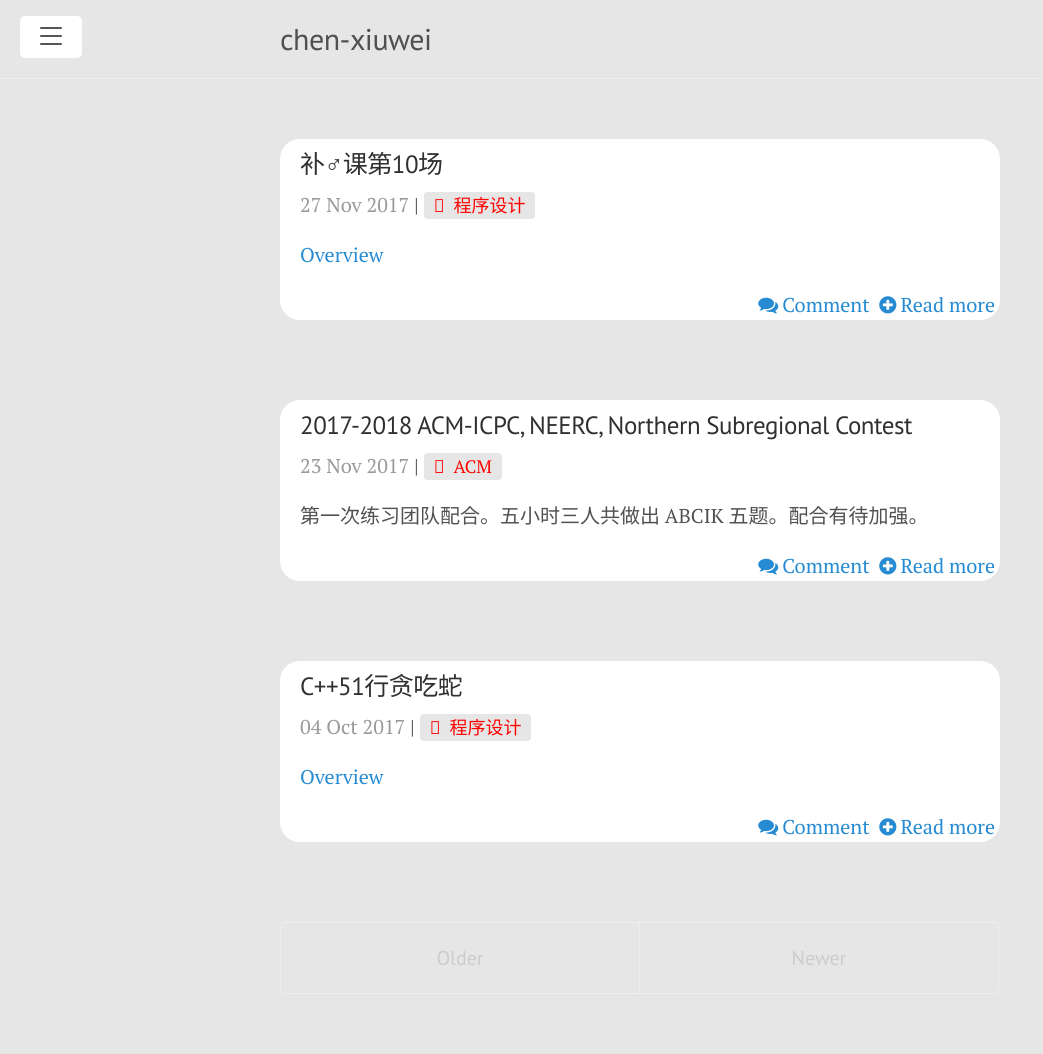
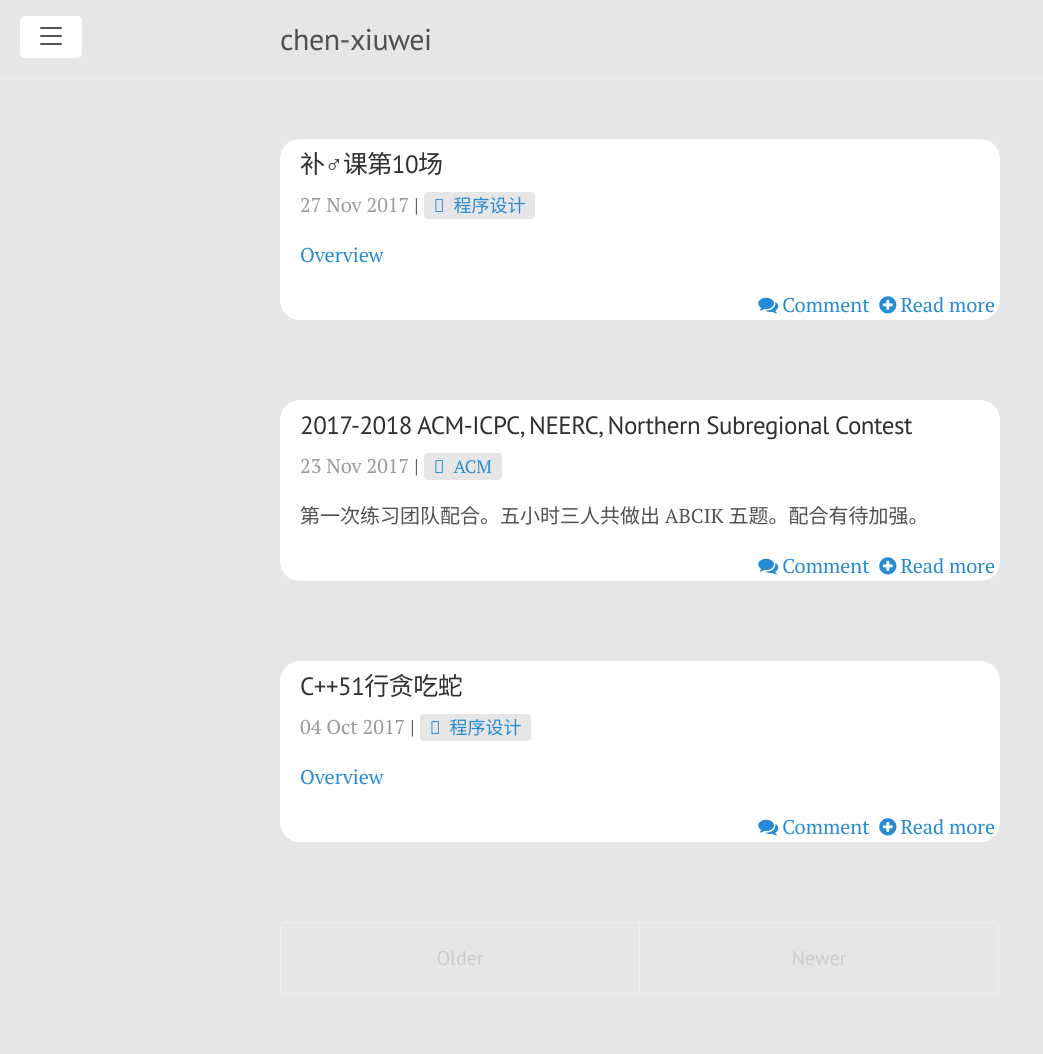
Before and after one commit to chen-xw/chen-xw.github.io, a Jekyll site: the page built from blog/index.html, in a window 1280 px wide. Shown: the whole page, without its empty margins (0-1043 px from the left). Built offline with Jekyll 4.4.1, drawn with Linux system fonts in a browser that asks for light colours; the list of posts is cut into pages by our own code; comment, search, counter and statistics services are not loaded.

Commit message:
Update lanyon.css

```diff
--- a/public/css/lanyon.css
+++ b/public/css/lanyon.css
@@ -376,7 +376,7 @@ a.sidebar-nav-item:focus {
   padding: 0 .5rem;
   margin-right: .5rem;
   border-radius: 4px;
-  color: red;
+  color: $theme-color;
   font-family: $font-sans;
   font-size: 90%;
   background: rgb(230,230,230);
```
